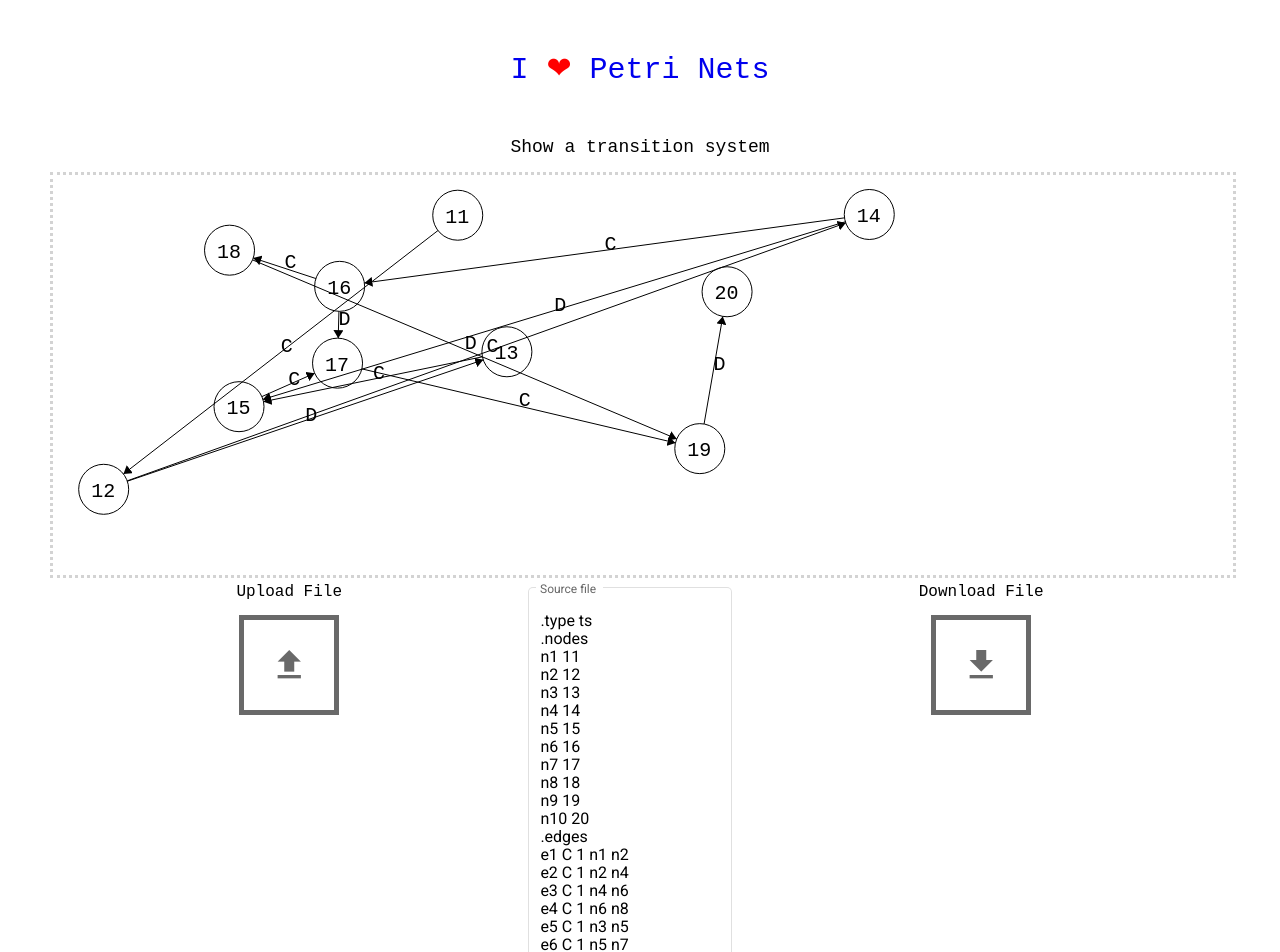
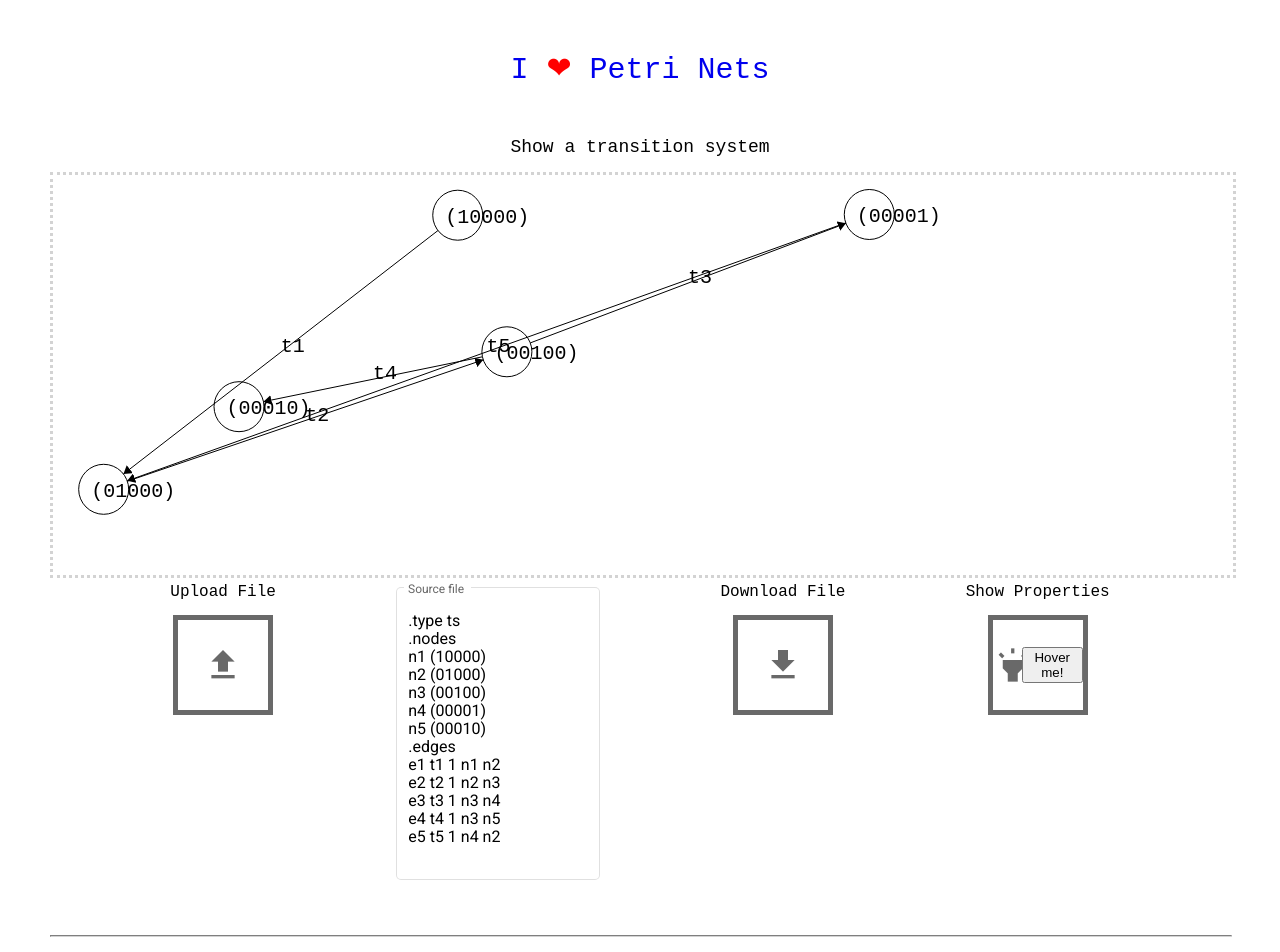
Before and after one commit to ILPN/63681-FaPra-Programmiersysteme-SoSe22-Transition-systems, an Angular app: page / in a window 1280 px wide. Shown: the top 952 px of the page. Built offline with nearby package versions, Linux system fonts and the light colour scheme.

Commit message:
TRAN-54 Knopf für Highlight der Grapheigenschaften

```diff
--- a/src/app/app.component.html
+++ b/src/app/app.component.html
@@ -20,6 +20,7 @@
                       [formControl]="textareaFc"></textarea>
         </mat-form-field>
         <app-download-button buttonText="Download File" (click)="saveTSFile()" buttonIcon="download"></app-download-button>
+        <app-graph-properties-button buttonText="Show Properties" (click)="highlightProperties()" buttonIcon="highlight"></app-graph-properties-button>
     </div>
 
     <!--  Footer  -->
--- a/src/app/app.component.ts
+++ b/src/app/app.component.ts
@@ -21,7 +21,7 @@ export class AppComponent implements OnDestroy {
         this.textareaFc = new FormControl();
         this.model = new TsModel();
         this._sub = this.textareaFc.valueChanges.pipe(debounceTime(400)).subscribe(val => this.processSourceChange(val));
-        this.textareaFc.setValue(this.defaultText());
+        this.textareaFc.setValue(AppComponent.defaultText());
     }
 
 
@@ -60,32 +60,27 @@ export class AppComponent implements OnDestroy {
 
     }
 
-    private defaultText() {
+    private static defaultText() {
         return `.type ts
 .nodes
-n1 11
-n2 12
-n3 13
-n4 14
-n5 15
-n6 16
-n7 17
-n8 18
-n9 19
-n10 20
+n1 (10000)
+n2 (01000)
+n3 (00100)
+n4 (00001)
+n5 (00010)
 .edges
-e1 C 1 n1 n2
-e2 C 1 n2 n4
-e3 C 1 n4 n6
-e4 C 1 n6 n8
-e5 C 1 n3 n5
-e6 C 1 n5 n7
-e7 C 1 n7 n9
-e8 D 1 n2 n3
-e9 D 1 n4 n5
-e10 D 1 n6 n7
-e11 D 1 n8 n9
-e12 D 1 n9 n10
+e1 t1 1 n1 n2
+e2 t2 1 n2 n3
+e3 t3 1 n3 n4
+e4 t4 1 n3 n5
+e5 t5 1 n4 n2
 `;
     }
+
+    highlightProperties() {
+        const properties = this.model.getGraphProperties();
+        properties.cycleElements.forEach(e => e.highlightCycleElement());
+        properties.deadlocks.forEach(d => d.highlightDeadlock());
+        properties.mortalTransitions.forEach(m => m.highlightMortalTransition());
+    }
 }
--- a/src/app/app.module.ts
+++ b/src/app/app.module.ts
@@ -13,6 +13,7 @@ import {FooterComponent} from './components/footer/footer.component';
 import {TemplateButtonComponent} from './components/template-button/template-button.component';
 import { UploadButtonComponent } from './components/upload-button/upload-button.component';
 import { DownloadButtonComponent } from './components/download-button/download-button.component';
+import { GraphPropertiesButtonComponent } from './components/graph-properties-button/graph-properties-button.component';
 
 @NgModule({
     declarations: [
@@ -21,7 +22,8 @@ import { DownloadButtonComponent } from './components/download-button/download-b
         FooterComponent,
         TemplateButtonComponent,
         UploadButtonComponent,
-        DownloadButtonComponent
+        DownloadButtonComponent,
+        GraphPropertiesButtonComponent
     ],
     imports: [
         BrowserModule,
--- a/src/app/classes/diagram/tsedge.ts
+++ b/src/app/classes/diagram/tsedge.ts
@@ -79,4 +79,9 @@ export class TsEdge extends TsElement {
         this.registerLabelSvg(text);
         this.updateSVG();
     }
+
+    highlightMortalTransition() {
+        this._svgElement.setAttribute('stroke','orange');
+        this._svgLabelElement.setAttribute('fill','orange');
+    }
 }
--- a/src/app/classes/diagram/tselement.ts
+++ b/src/app/classes/diagram/tselement.ts
@@ -85,4 +85,9 @@ export abstract class TsElement {
     getSvgLabelElement(): SVGElement {
         return this._svgLabelElement;
     }
+
+    highlightCycleElement() {
+    this._svgElement.setAttribute('stroke','blue');
+    this._svgLabelElement.setAttribute('fill','blue');
+    }
 }
--- a/src/app/classes/diagram/tsnode.ts
+++ b/src/app/classes/diagram/tsnode.ts
@@ -92,4 +92,9 @@ export class TsNode extends TsElement {
     public circleRadius(): number {
         return 25;
     }
+
+    highlightDeadlock() {
+        this._svgElement.setAttribute('stroke','red');
+        this._svgLabelElement.setAttribute('fill','red');
+    }
 }
--- /dev/null
+++ b/src/app/components/graph-properties-button/graph-properties-button.component.html
@@ -0,0 +1,11 @@
+<div fxLayout="column" fxLayoutAlign="start center">
+    {{buttonText}}
+    <div class="interactive-square" fxLayout="row" fxLayoutAlign="center center"
+         (mouseenter)="hoverStart($event)"
+         (mouseleave)="hoverEnd($event)">
+        <mat-icon class="larger-icon">
+            {{buttonIcon}}
+        </mat-icon>
+        <button title="Cycles: blue, Deadlocks: red, Transitions that could die: orange">Hover me!</button>
+    </div>
+</div>
--- /dev/null
+++ b/src/app/components/graph-properties-button/graph-properties-button.component.scss
@@ -0,0 +1,23 @@
+.interactive-square {
+    width: 100px;
+    height: 100px;
+    border-color: dimgrey;
+    border-width: 5px;
+    border-style: solid;
+    margin-top: 14px;
+}
+
+.mouse-hover {
+    border-color: black;
+}
+
+.larger-icon {
+    font-size: 40px;
+    width: 40px;
+    height: 40px;
+    color: dimgrey;
+}
+
+.mouse-hover .larger-icon {
+    color: black;
+}
--- /dev/null
+++ b/src/app/components/graph-properties-button/graph-properties-button.component.ts
@@ -0,0 +1,32 @@
+import { Component, Input } from '@angular/core';
+
+@Component({
+  selector: 'app-graph-properties-button',
+  templateUrl: './graph-properties-button.component.html',
+  styleUrls: ['./graph-properties-button.component.scss']
+})
+export class GraphPropertiesButtonComponent {
+
+    @Input() buttonText: string | undefined;
+    @Input() buttonIcon: string | undefined;
+
+  constructor() { }
+
+    prevent(e: Event) {
+        e.preventDefault();
+        e.stopPropagation();
+    }
+
+    hoverStart(e: MouseEvent) {
+        this.prevent(e);
+        const target = (e.target as HTMLElement);
+        target.classList.add('mouse-hover');
+    }
+
+    hoverEnd(e: MouseEvent) {
+        this.prevent(e);
+        const target = (e.target as HTMLElement);
+        target.classList.remove('mouse-hover');
+    }
+
+}
```
Also changed, not shown: 1 other file (tests, documents, lock files or other folders).
